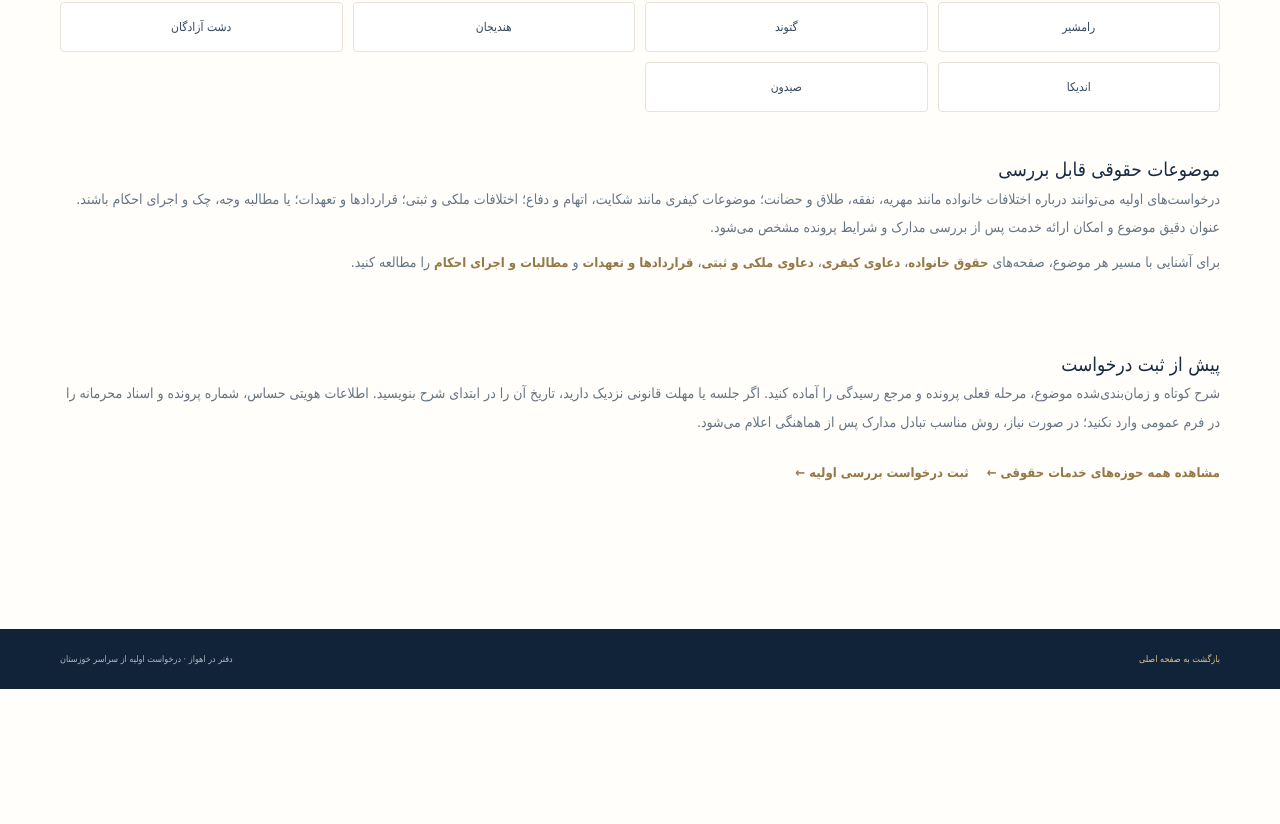
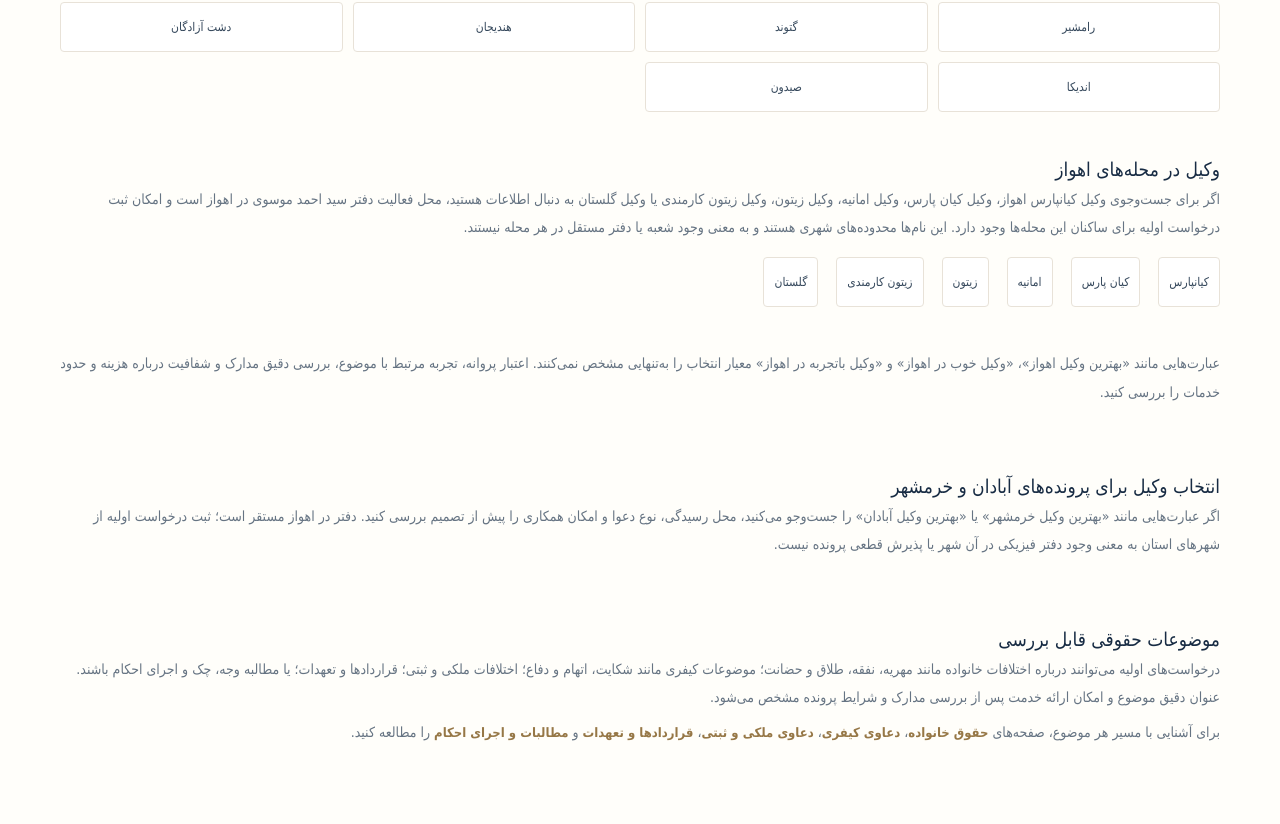
Before and after one commit to ahmadmousavi5908-crypto/vakilsite, a Next.js app: page /locations/khuzestan in a window 1280 px wide. Shown: the part 1095-1919 px from the top of the page. Before the commit the page ends 1784 px from the top, so only its background shows below. Built offline with nearby package versions, Linux system fonts and the light colour scheme; no server answers; the database is empty; a web font is replaced by a local one.

Commit message:
Add crawlable Ahvaz neighborhood coverage to Khuzestan hub

```diff
--- a/src/app/locations/khuzestan/page.js
+++ b/src/app/locations/khuzestan/page.js
@@ -5,7 +5,7 @@ import { buildBreadcrumbSchema } from "../../../lib/seo/breadcrumb-schema.mjs";
 
 export const metadata = {
   title: "خدمات حقوقی و وکیل در اهواز و خوزستان",
-  description: "دفتر حقوقی سید احمد موسوی در اهواز؛ ثبت درخواست بررسی اولیه دعاوی خانواده، کیفری، ملکی، قراردادها و مطالبات از شهرهای استان خوزستان.",
+  description: "دفتر سید احمد موسوی در اهواز؛ بررسی اولیه دعاوی خانواده، کیفری، ملکی و مطالبات برای ساکنان محله‌های اهواز و شهرهای خوزستان.",
   alternates: { canonical: "/locations/khuzestan" },
 };
 
@@ -14,6 +14,10 @@ const cities = [
   "بهبهان","رامهرمز","ایذه","مسجدسلیمان","شوش","هویزه","سوسنگرد","باغ‌ملک",
   "شادگان","حمیدیه","کارون","باوی","لالی","هفتکل","آغاجاری","امیدیه","رامشیر",
   "گتوند","هندیجان","دشت آزادگان","اندیکا","صیدون"
+];
+
+const neighborhoods = [
+  "کیانپارس", "کیان پارس", "امانیه", "زیتون", "زیتون کارمندی", "گلستان"
 ];
 
 export default function KhuzestanLocationPage() {
@@ -41,6 +45,16 @@ export default function KhuzestanLocationPage() {
       <div className="practice-library-note"><h2>شهرها و مناطق قابل انتخاب در فرم درخواست</h2><p>برای موضوعاتی مانند دعاوی خانواده، کیفری، ملکی، قراردادها و مطالبات، شهر محل پرونده را دقیق انتخاب کنید تا امکان بررسی اولیه و هماهنگی متناسب با شرایط پرونده مشخص شود.</p></div>
       <div className="practice-city-list">{cities.map((city) => <span key={city}>{city}</span>)}</div>
       <div className="practice-library-note">
+        <h2>وکیل در محله‌های اهواز</h2>
+        <p>اگر برای جست‌وجوی وکیل کیانپارس اهواز، وکیل کیان پارس، وکیل امانیه، وکیل زیتون، وکیل زیتون کارمندی یا وکیل گلستان به دنبال اطلاعات هستید، محل فعالیت دفتر سید احمد موسوی در اهواز است و امکان ثبت درخواست اولیه برای ساکنان این محله‌ها وجود دارد. این نام‌ها محدوده‌های شهری هستند و به معنی وجود شعبه یا دفتر مستقل در هر محله نیستند.</p>
+        <div className="practice-city-list">{neighborhoods.map((neighborhood) => <span key={neighborhood}>{neighborhood}</span>)}</div>
+        <p>عبارت‌هایی مانند «بهترین وکیل اهواز»، «وکیل خوب در اهواز» و «وکیل باتجربه در اهواز» معیار انتخاب را به‌تنهایی مشخص نمی‌کنند. اعتبار پروانه، تجربه مرتبط با موضوع، بررسی دقیق مدارک و شفافیت درباره هزینه و حدود خدمات را بررسی کنید.</p>
+      </div>
+      <div className="practice-library-note">
+        <h2>انتخاب وکیل برای پرونده‌های آبادان و خرمشهر</h2>
+        <p>اگر عبارت‌هایی مانند «بهترین وکیل خرمشهر» یا «بهترین وکیل آبادان» را جست‌وجو می‌کنید، محل رسیدگی، نوع دعوا و امکان همکاری را پیش از تصمیم بررسی کنید. دفتر در اهواز مستقر است؛ ثبت درخواست اولیه از شهرهای استان به معنی وجود دفتر فیزیکی در آن شهر یا پذیرش قطعی پرونده نیست.</p>
+      </div>
+      <div className="practice-library-note">
         <h2>موضوعات حقوقی قابل بررسی</h2>
         <p>درخواست‌های اولیه می‌توانند درباره اختلافات خانواده مانند مهریه، نفقه، طلاق و حضانت؛ موضوعات کیفری مانند شکایت، اتهام و دفاع؛ اختلافات ملکی و ثبتی؛ قراردادها و تعهدات؛ یا مطالبه وجه، چک و اجرای احکام باشند. عنوان دقیق موضوع و امکان ارائه خدمت پس از بررسی مدارک و شرایط پرونده مشخص می‌شود.</p>
         <p>برای آشنایی با مسیر هر موضوع، صفحه‌های <Link href="/services/family-law">حقوق خانواده</Link>، <Link href="/services/criminal-law">دعاوی کیفری</Link>، <Link href="/services/property-law">دعاوی ملکی و ثبتی</Link>، <Link href="/services/contracts-and-obligations">قراردادها و تعهدات</Link> و <Link href="/services/claims-and-enforcement">مطالبات و اجرای احکام</Link> را مطالعه کنید.</p>
```
